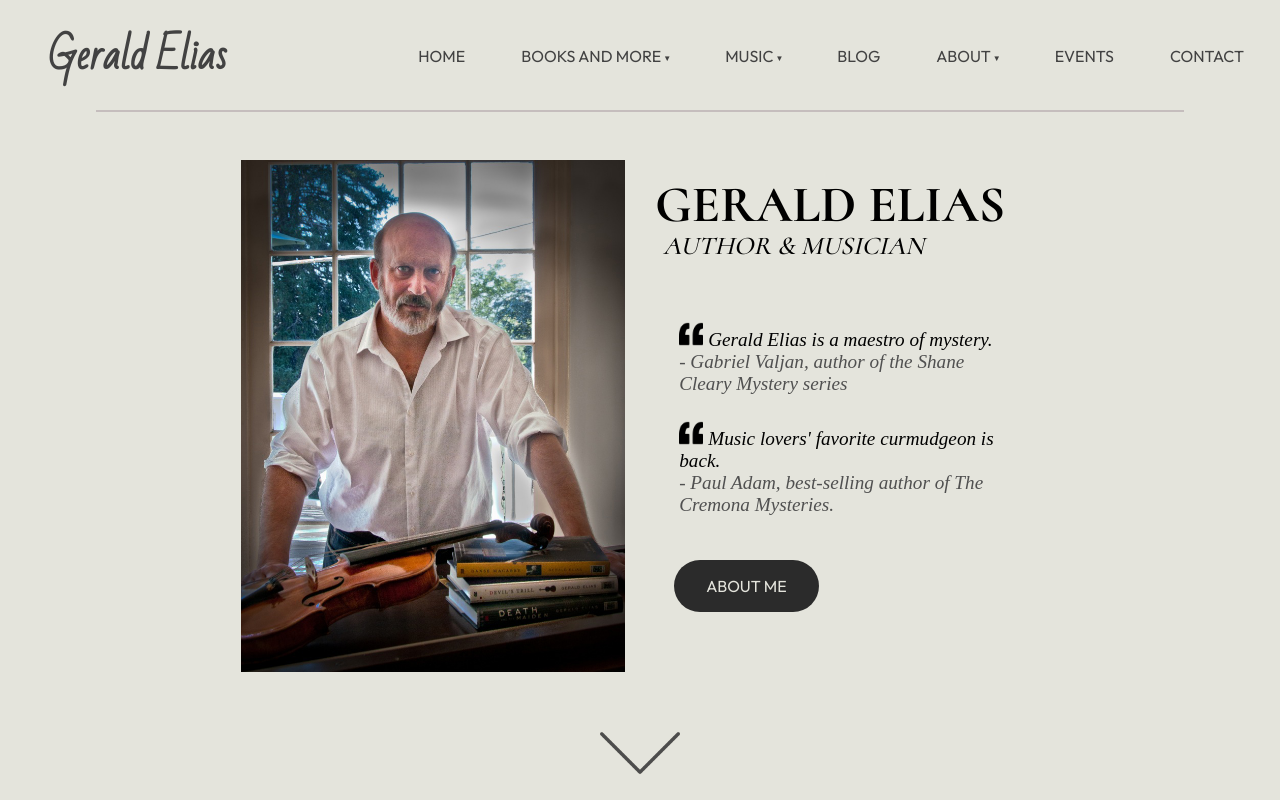
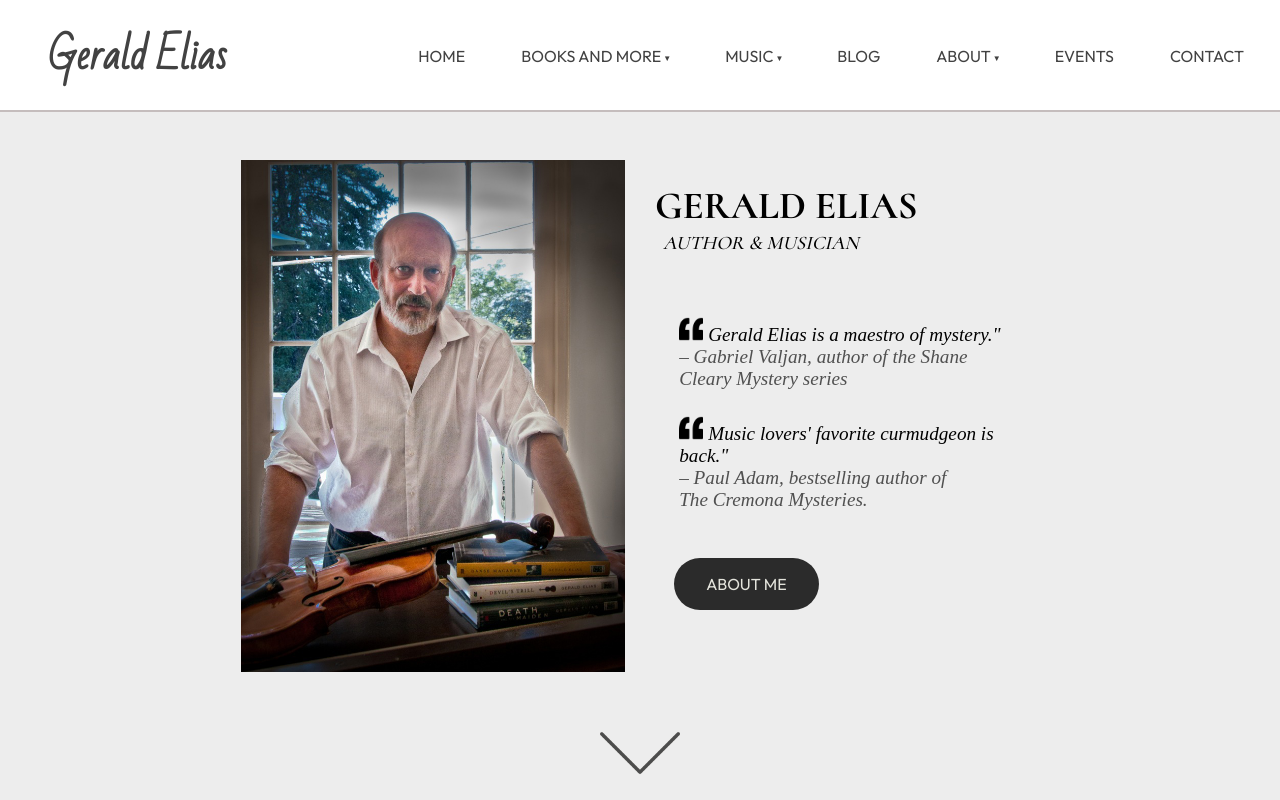
Before and after one commit to konstantinstanmeyer/gerald-elias-new, a Next.js app: page / in a window 1280 px wide. Shown: the top 800 px of the page. Built offline with nearby package versions, Linux system fonts and the light colour scheme.

Commit message:
updated quotes + css changes

```diff
--- a/app/globals.css
+++ b/app/globals.css
@@ -4,7 +4,7 @@
 }
 
 html {
-  background-color: #e4e4dc;
+  background-color:whitesmoke;
 }
 
 .landing {
@@ -14,7 +14,7 @@ html {
   background-repeat: none;
   background-size: cover;
   background-position: bottom;
-  background-color: #e4e4dc;
+  background-color: #ededed;
   display: flex;
   justify-content: center;
   flex-direction: row;
@@ -45,7 +45,7 @@ html {
 
 .gerald-elias-name {
   font-family: var(--font-cormorant);
-  font-size: 4vw;
+  font-size: 3vw;
   font-weight: 700;
   line-height: 50px;
 }
@@ -54,7 +54,7 @@ html {
   font-family: var(--font-cormorant);
   font-weight: 500;
   font-style: italic;
-  font-size: 2vw;
+  font-size: 1.5vw;
   margin-left: 0.5rem;
 }
 
@@ -67,7 +67,7 @@ html {
   flex-direction: row;
   align-items: center;
   padding-top: 1rem;
-  background-color: #e4e4dc;
+  background-color: #ffffff;
   padding-bottom: 1rem;
   transition: all 1s ease;
 }
@@ -316,7 +316,7 @@ a:hover::before {
 }
 
 .divider {
-  width: 85vw;
+  width: 100vw;
   position: absolute;
   bottom: 0;
   height: 2px;
--- a/app/page.js
+++ b/app/page.js
@@ -14,11 +14,11 @@ export default function Home() {
           <div className="quotes-list">
             <p className="quote">
               <img className="quotation-mark" src="/quotation-mark.png" />
-              Gerald Elias is a maestro of mystery. <span>- Gabriel Valjan, author of the Shane Cleary Mystery series</span>
+              Gerald Elias is a maestro of mystery." <span>– Gabriel Valjan, author of the Shane Cleary Mystery series</span>
             </p>
             <p className="quote">
               <img className="quotation-mark" src="/quotation-mark.png" />
-              Music lovers' favorite curmudgeon is back. <span>- Paul Adam, best-selling author of The Cremona Mysteries.</span>
+              Music lovers' favorite curmudgeon is back." <span>– Paul Adam, bestselling author of <span>The Cremona Mysteries.</span></span>
             </p>
           </div>
           <a className="about-link">ABOUT ME</a>
```
